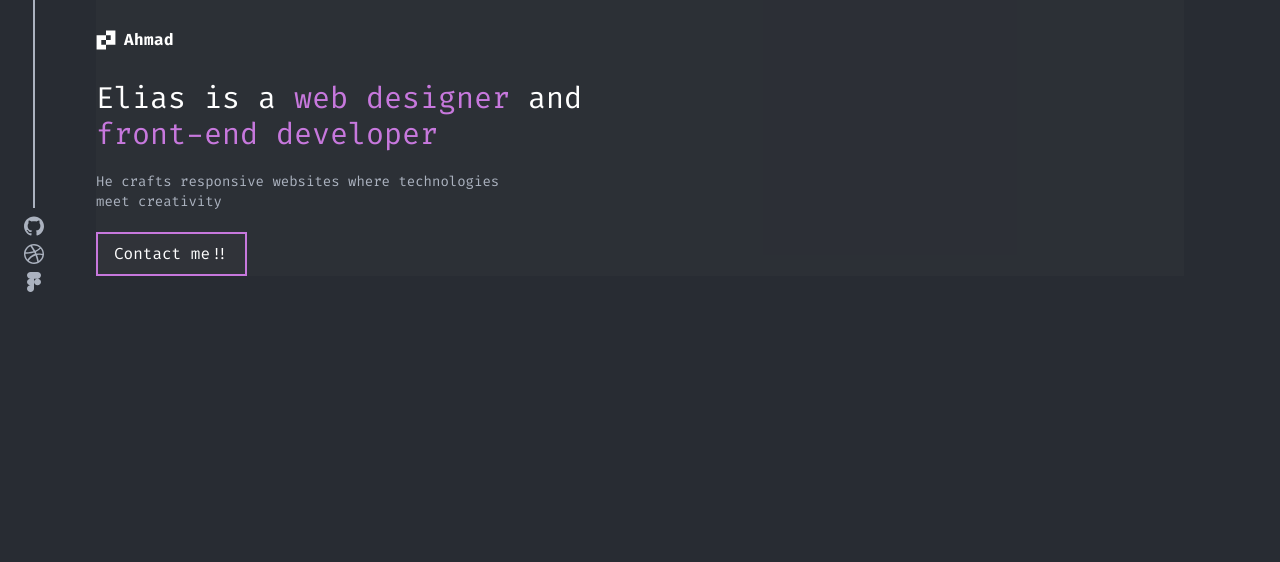
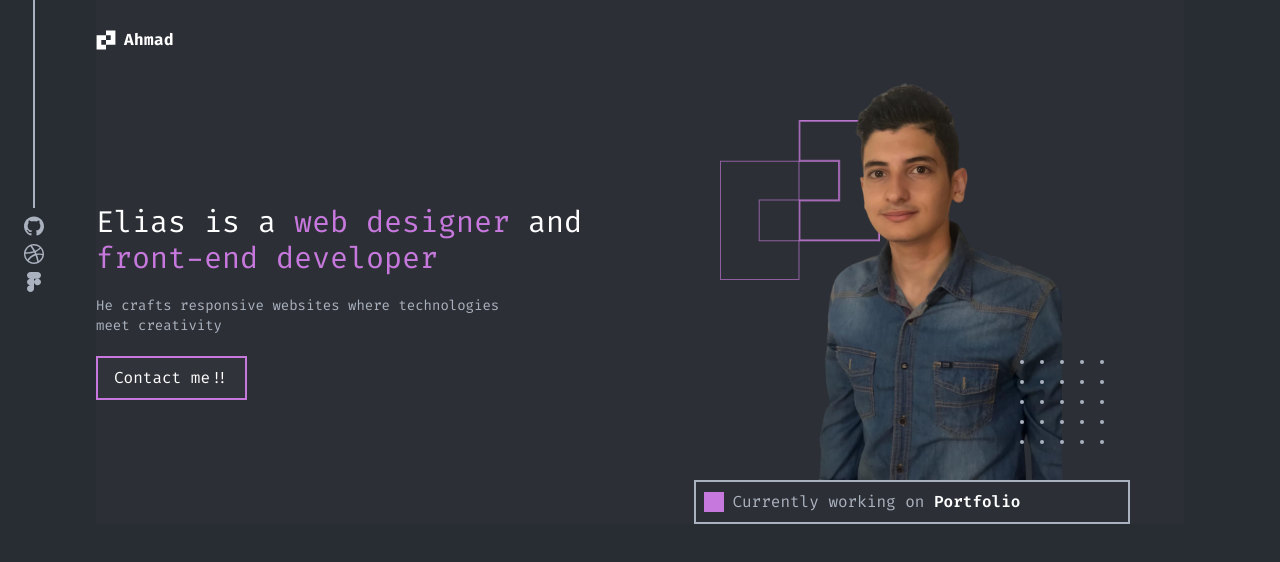
Before and after one commit to ahmadnourldin1/portfolio, a Next.js app: page / in a window 1280 px wide. Shown: the top 562 px of the page. Built offline with nearby package versions, Linux system fonts and the light colour scheme.

Commit message:
feat: create the Image section as body image

```diff
--- a/app/page.tsx
+++ b/app/page.tsx
@@ -1,4 +1,9 @@
 import PrimaryButton from "@/components/common/buttons/PrimaryButton";
+import SVG from "@/components/common/SVG";
+import CrossCubes from "@/components/icons/CrossCubes";
+import Image from "next/image";
+import ProfilePicture from "../public/body-photo.png";
+import CircleGroup from "@/components/icons/CircleGroup";
 
 export default function Home() {
   return (
@@ -10,7 +15,15 @@ export default function Home() {
         <p className="text-grey text-sm md:w-[80%]">He crafts responsive websites where technologies meet creativity</p>
         <PrimaryButton className="bg-backgroundSecondary border-primary border-2 rounded-none hover:bg-primary20 hover:text-white transition-all" text="Contact me!!" />
       </div>
-      <div className="w-full md:w-1/2"></div>
+      <div className="w-full md:w-1/2 relative flex justify-center items-center flex-col">
+        <SVG icon={<CrossCubes className="w-full h-full fill-primary" />} className="w-40 h-40 absolute left-20 top-10 -z-10" />
+        <Image src={ProfilePicture} alt="profile picture" className="z-10" width={300} height={300} />
+        <SVG icon={<CircleGroup className="w-full h-full fill-primary" />} className="w-15 h-15 absolute right-20 bottom-20 z-10" />
+        <div className="w-[80%] h-15 border-2 border-grey z-20 p-2 flex items-center gap-2">
+          <div className="w-5 h-5 bg-primary" />
+          <p className="text-grey">Currently working on <span className="text-white font-semibold">Portfolio</span></p>
+        </div>
+      </div>
     </div>
   );
 }
--- a/components/common/Navbar/index.tsx
+++ b/components/common/Navbar/index.tsx
@@ -10,7 +10,7 @@ const Navbar = () => {
   const [isNavbarOpen, setIsNavbarOpen] = useState(false)
 
   return (
-    <div className="w-full h-20 flex justify-between items-center pl-5 md:pl-0">
+    <div className="w-full h-20 flex justify-between items-center pl-5 md:pl-0 z-20">
       <Logo />
       <Links isNavbarOpen={isNavbarOpen} setIsNavbarOpen={setIsNavbarOpen} />
       <SocialMediaSideLine setIsNavbarOpen={setIsNavbarOpen} isNavbarOpen={isNavbarOpen} />
--- /dev/null
+++ b/components/icons/CircleGroup.tsx
@@ -0,0 +1,36 @@
+import React from 'react'
+
+const CircleGroup = ({ className}: { className?: string }) => {
+    return (
+        <svg className={className} width="84" height="84" viewBox="0 0 84 84" fill="none" xmlns="http://www.w3.org/2000/svg">
+            <circle cx="2" cy="2" r="2" fill="#ABB2BF" />
+            <circle cx="22" cy="2" r="2" fill="#ABB2BF" />
+            <circle cx="42" cy="2" r="2" fill="#ABB2BF" />
+            <circle cx="62" cy="2" r="2" fill="#ABB2BF" />
+            <circle cx="82" cy="2" r="2" fill="#ABB2BF" />
+            <circle cx="2" cy="22" r="2" fill="#ABB2BF" />
+            <circle cx="22" cy="22" r="2" fill="#ABB2BF" />
+            <circle cx="42" cy="22" r="2" fill="#ABB2BF" />
+            <circle cx="62" cy="22" r="2" fill="#ABB2BF" />
+            <circle cx="82" cy="22" r="2" fill="#ABB2BF" />
+            <circle cx="2" cy="42" r="2" fill="#ABB2BF" />
+            <circle cx="22" cy="42" r="2" fill="#ABB2BF" />
+            <circle cx="42" cy="42" r="2" fill="#ABB2BF" />
+            <circle cx="62" cy="42" r="2" fill="#ABB2BF" />
+            <circle cx="82" cy="42" r="2" fill="#ABB2BF" />
+            <circle cx="2" cy="62" r="2" fill="#ABB2BF" />
+            <circle cx="22" cy="62" r="2" fill="#ABB2BF" />
+            <circle cx="42" cy="62" r="2" fill="#ABB2BF" />
+            <circle cx="62" cy="62" r="2" fill="#ABB2BF" />
+            <circle cx="82" cy="62" r="2" fill="#ABB2BF" />
+            <circle cx="2" cy="82" r="2" fill="#ABB2BF" />
+            <circle cx="22" cy="82" r="2" fill="#ABB2BF" />
+            <circle cx="42" cy="82" r="2" fill="#ABB2BF" />
+            <circle cx="62" cy="82" r="2" fill="#ABB2BF" />
+            <circle cx="82" cy="82" r="2" fill="#ABB2BF" />
+        </svg>
+
+    )
+}
+
+export default CircleGroup
--- /dev/null
+++ b/components/icons/CrossCubes.tsx
@@ -0,0 +1,20 @@
+import React from 'react'
+
+const CrossCubes = ( {className} : {className?: string}) => {
+    return (
+        <svg className={className} width="156" height="156" viewBox="0 0 156 156" fill="none" xmlns="http://www.w3.org/2000/svg">
+            <mask id="path-1-inside-1_64_1298" fill="white" className='fill-primary'>
+                <path fillRule="evenodd" clipRule="evenodd" d="M0 39.75H38.75H77.5V78.5H38.75V117.25H77.5V156H38.75H0V117.25V78.5V39.75Z" />
+            </mask>
+            <path className='fill-primary' d="M0 39.75V38.75H-1V39.75H0ZM77.5 39.75H78.5V38.75H77.5V39.75ZM77.5 78.5V79.5H78.5V78.5H77.5ZM38.75 78.5V77.5H37.75V78.5H38.75ZM38.75 117.25H37.75V118.25H38.75V117.25ZM77.5 117.25H78.5V116.25H77.5V117.25ZM77.5 156V157H78.5V156H77.5ZM0 156H-1V157H0V156ZM38.75 38.75H0V40.75H38.75V38.75ZM77.5 38.75H38.75V40.75H77.5V38.75ZM78.5 78.5V39.75H76.5V78.5H78.5ZM38.75 79.5H77.5V77.5H38.75V79.5ZM39.75 117.25V78.5H37.75V117.25H39.75ZM38.75 118.25H77.5V116.25H38.75V118.25ZM76.5 117.25V156H78.5V117.25H76.5ZM77.5 155H38.75V157H77.5V155ZM0 157H38.75V155H0V157ZM-1 117.25V156H1V117.25H-1ZM-1 78.5V117.25H1V78.5H-1ZM-1 39.75V78.5H1V39.75H-1Z" fill="#C778DD" mask="url(#path-1-inside-1_64_1298)" />
+            <mask className='fill-primary' id="path-3-outside-2_64_1298" maskUnits="userSpaceOnUse" x="76.5" y="0" width="80" height="119" fill="black">
+                <rect fill="white" x="76.5" width="80" height="119" />
+                <path fillRule="evenodd" clipRule="evenodd" d="M77.5 1H116.25H155V39.75V78.5V117.25H116.25H77.5V78.5H116.25V39.75H77.5V1Z" />
+            </mask>
+            <path className='fill-primary' d="M77.5 1V0H76.5V1H77.5ZM155 1H156V0H155V1ZM155 117.25V118.25H156V117.25H155ZM77.5 117.25H76.5V118.25H77.5V117.25ZM77.5 78.5V77.5H76.5V78.5H77.5ZM116.25 78.5V79.5H117.25V78.5H116.25ZM116.25 39.75H117.25V38.75H116.25V39.75ZM77.5 39.75H76.5V40.75H77.5V39.75ZM116.25 0H77.5V2H116.25V0ZM155 0H116.25V2H155V0ZM156 39.75V1H154V39.75H156ZM156 78.5V39.75H154V78.5H156ZM156 117.25V78.5H154V117.25H156ZM116.25 118.25H155V116.25H116.25V118.25ZM116.25 116.25H77.5V118.25H116.25V116.25ZM78.5 117.25V78.5H76.5V117.25H78.5ZM77.5 79.5H116.25V77.5H77.5V79.5ZM115.25 39.75V78.5H117.25V39.75H115.25ZM77.5 40.75H116.25V38.75H77.5V40.75ZM76.5 1V39.75H78.5V1H76.5Z" fill="#C778DD" mask="url(#path-3-outside-2_64_1298)" />
+        </svg>
+
+    )
+}
+
+export default CrossCubes
```
Also changed, not shown: public/body-photo.png (added).
